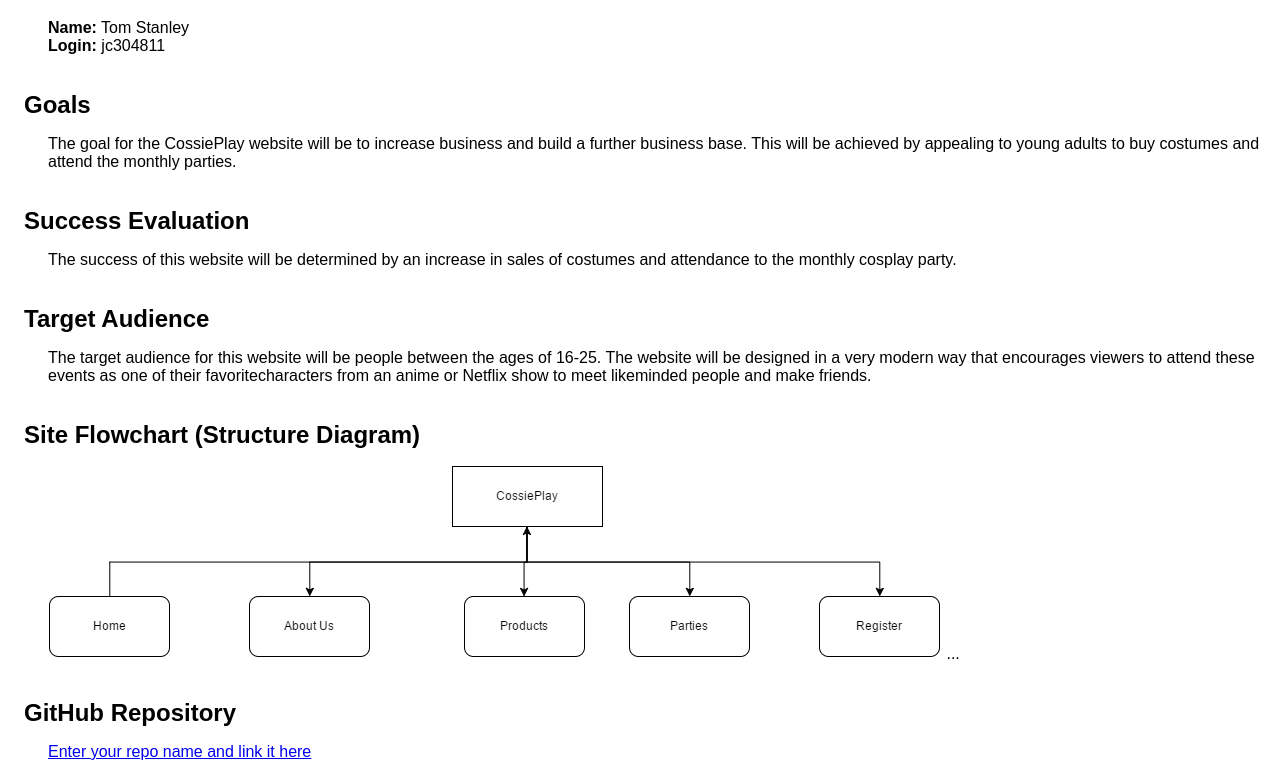
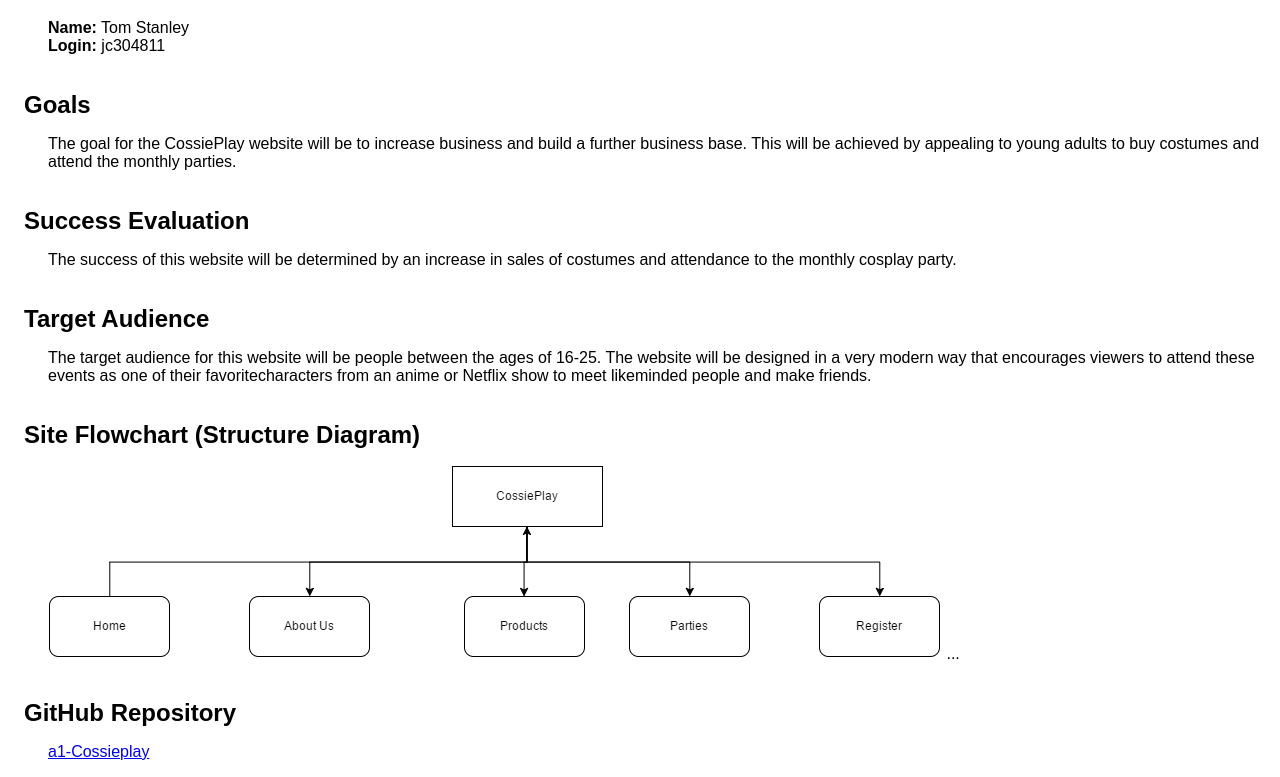
Before and after one commit to TomStanley95/a1-Cossieplay, a plain HTML site: page plan.html in a window 1280 px wide. Shown: the part 61-838 px from the top of the page. Drawn offline with Linux system fonts and the light colour scheme.

Commit message:
Updated plan

```diff
--- a/plan.html
+++ b/plan.html
@@ -28,6 +28,6 @@
 <h2>Site Flowchart (Structure Diagram)</h2>
 <p><img src="images/cossieplayhierarchy.png" alt="Site Flowchart"> ... </p>
 <h2>GitHub Repository</h2>
-<p><a href="http://github.com/...">Enter your repo name and link it here</a></p>
+<p><a href="https://github.com/TomStanley95/a1-Cossieplay">a1-Cossieplay</a></p>
 </body>
 </html>
```
